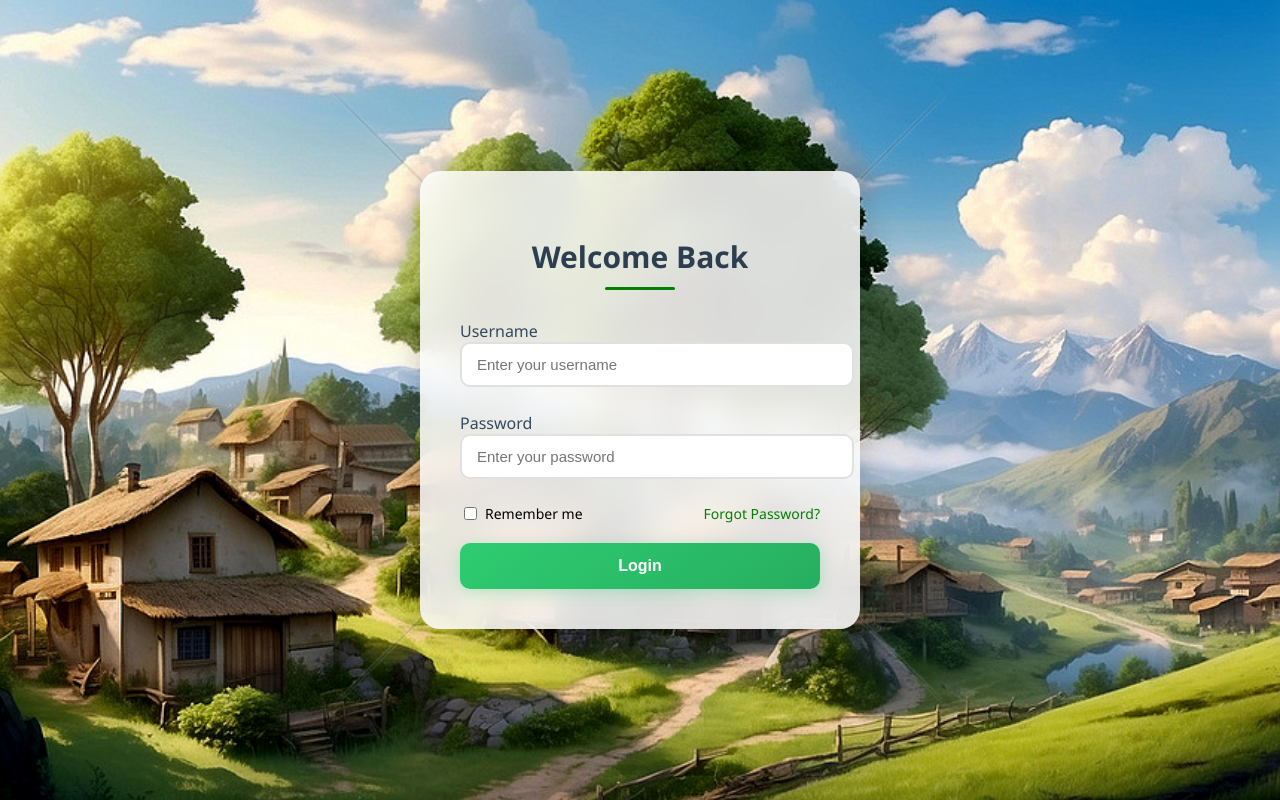
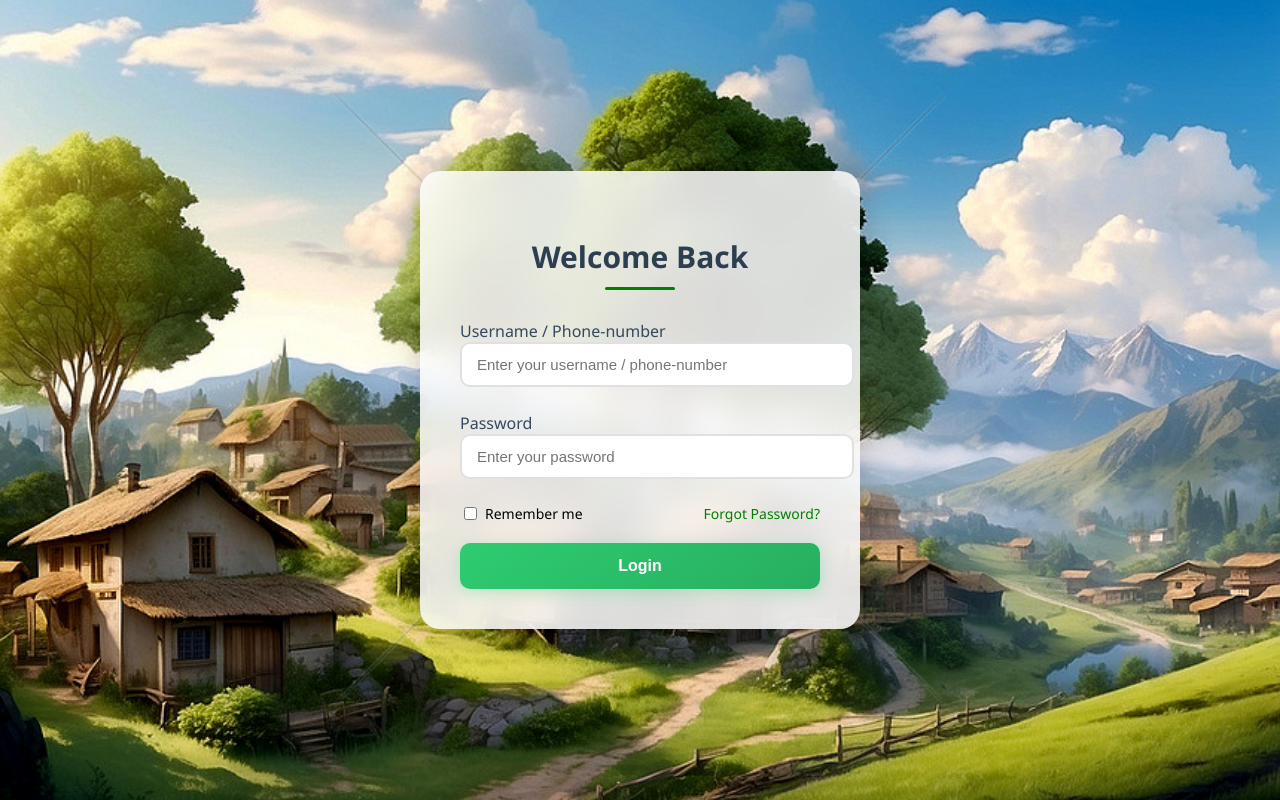
Before and after one commit to Madhumita-crypto/KrishiMitra, a plain HTML site: page login.html in a window 1280 px wide. Drawn offline with Linux system fonts and the light colour scheme.

Commit message:
Update login.html

```diff
--- a/login.html
+++ b/login.html
@@ -12,8 +12,8 @@
         <form class="login-form">
             <h2 class="welcome-heading">Welcome Back</h2>
             <div class="input-group">
-                <label for="username">Username</label>
-                <input type="text" id="username" placeholder="Enter your username" required>
+                <label for="username">Username / Phone-number</label>
+                <input type="text" id="username" placeholder="Enter your username / phone-number" required>
             </div>
             <div class="input-group">
                 <label for="password">Password</label>
```
